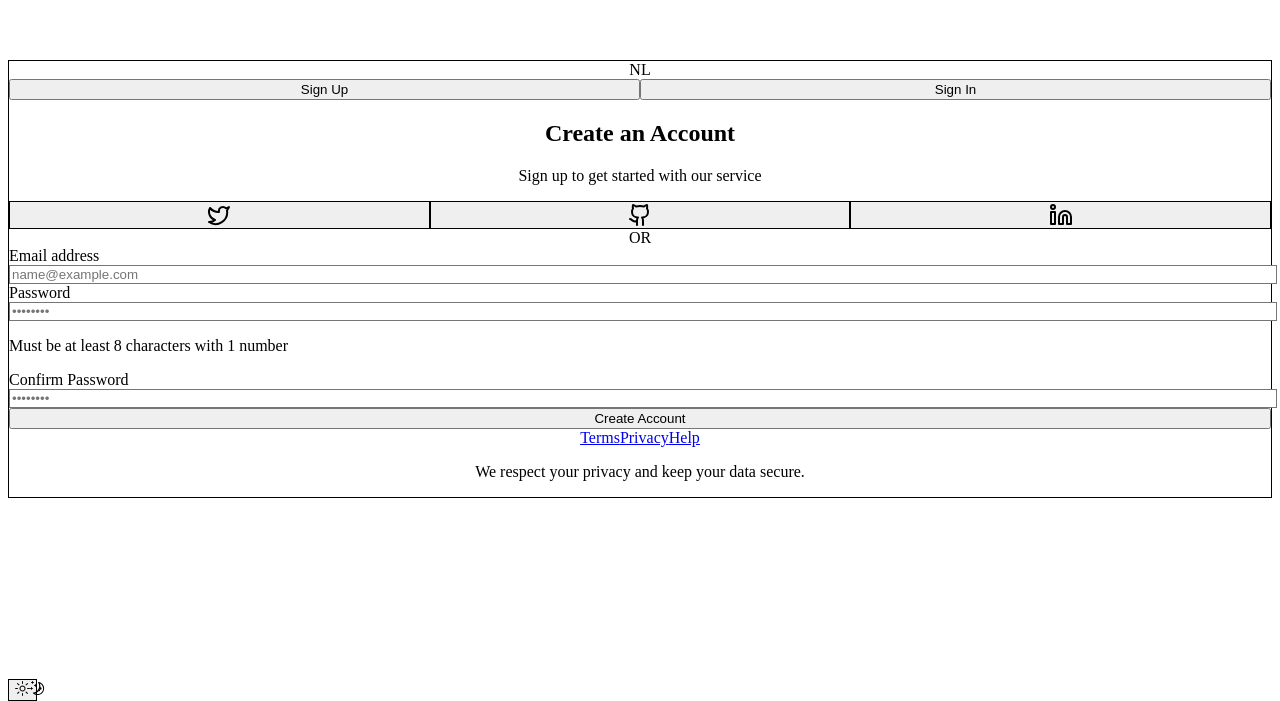
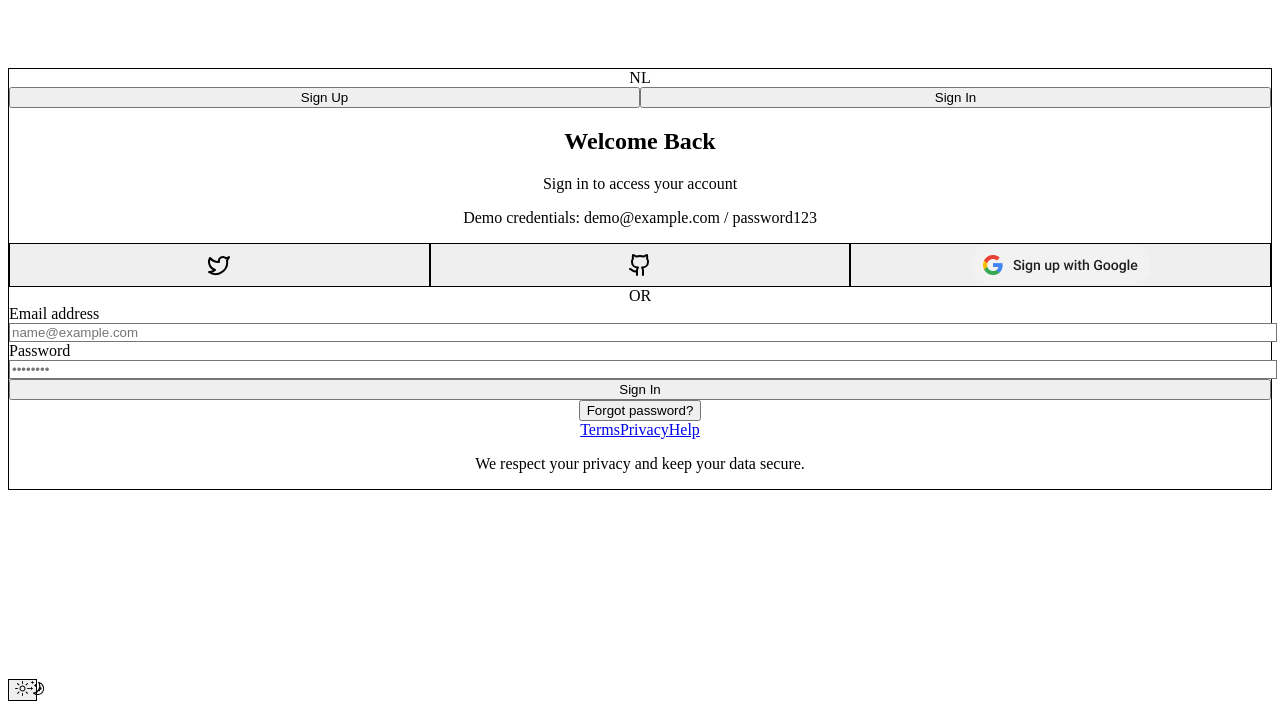
Before and after one commit to tanthuqb/Suzu_Hrm, a Next.js app in the folder apps/nextjs/: page /login in a window 1280 px wide. Shown: the part 129-830 px from the top of the page. Built offline with nearby package versions, Linux system fonts and the light colour scheme; no server answers; what @t3-oss/env-nextjs would draw is missing.

Commit message:
fix view

```diff
--- a/apps/nextjs/src/app/(user)/login/_components/main-tab.tsx
+++ b/apps/nextjs/src/app/(user)/login/_components/main-tab.tsx
@@ -16,10 +16,12 @@ const MainTabs = ({
   setCurrentTab,
   setCurrentView,
   resetForm,
+  AuthView,
 }: MainTabsProps) => {
   return (
     <Tabs
-      defaultValue="signup"
+      defaultValue={AuthView}
+      value={AuthView}
       className="w-full"
       onValueChange={(value) => {
         setCurrentTab(value as "signup" | "signin");
--- a/apps/nextjs/src/app/(user)/login/_components/sign-in-form.tsx
+++ b/apps/nextjs/src/app/(user)/login/_components/sign-in-form.tsx
@@ -11,21 +11,25 @@ import type { AuthView } from "../page";
 
 interface SignInFormProps {
   handleSignIn: React.FormEventHandler<HTMLFormElement>;
+  handleGoogleLogin?: () => void;
   email: string;
   setEmail: (value: string) => void;
   password: string;
   setPassword: (value: string) => void;
   isSubmitting: boolean;
+  isGoogleLoading?: boolean;
   setCurrentView: Dispatch<SetStateAction<AuthView>>;
 }
 
 const SignInForm = ({
   handleSignIn,
+  handleGoogleLogin,
   email,
   setEmail,
   password,
   setPassword,
   isSubmitting,
+  isGoogleLoading,
   setCurrentView,
 }: SignInFormProps) => {
   return (
@@ -52,9 +56,21 @@ const SignInForm = ({
             variant="outline"
             type="button"
             className="flex items-center gap-2"
+            onClick={handleGoogleLogin}
+            disabled={isGoogleLoading}
           >
-            <LinkedinIcon className="h-4 w-4" />
-            <span className="sr-only sm:not-sr-only sm:text-xs">LinkedIn</span>
+            {isGoogleLoading ? (
+              "Loading..."
+            ) : (
+              <>
+                <img
+                  src="/signin-assets/Web (mobile + desktop)/png@1x/neutral/web_neutral_rd_SU@1x.png"
+                  alt="Google"
+                  className="h-4 w-4"
+                />
+                <span className="sr-only sm:not-sr-only sm:text-xs">Google</span>
+              </>
+            )}
           </Button>
         </div>
 
--- a/apps/nextjs/src/app/(user)/login/_components/sign-up-form.tsx
+++ b/apps/nextjs/src/app/(user)/login/_components/sign-up-form.tsx
@@ -8,6 +8,7 @@ import { Separator } from "@acme/ui/separator";
 
 interface SignUpFormProps {
   handleSignUp: React.FormEventHandler<HTMLFormElement>;
+  handleGoogleLogin?: () => void;
   email: string;
   setEmail: (value: string) => void;
   password: string;
@@ -15,10 +16,12 @@ interface SignUpFormProps {
   confirmPassword: string;
   setConfirmPassword: (value: string) => void;
   isSubmitting: boolean;
+  isGoogleLoading?: boolean;
 }
 
 const SignUpForm = ({
   handleSignUp,
+  handleGoogleLogin,
   email,
   setEmail,
   password,
@@ -26,6 +29,7 @@ const SignUpForm = ({
   confirmPassword,
   setConfirmPassword,
   isSubmitting,
+  isGoogleLoading,
 }: SignUpFormProps) => {
   return (
     <form onSubmit={handleSignUp} className="space-y-6">
@@ -51,9 +55,21 @@ const SignUpForm = ({
             variant="outline"
             type="button"
             className="flex items-center gap-2"
+            onClick={handleGoogleLogin}
+            disabled={isGoogleLoading}
           >
-            <LinkedinIcon className="h-4 w-4" />
-            <span className="sr-only sm:not-sr-only sm:text-xs">LinkedIn</span>
+            {isGoogleLoading ? (
+              "Loading..."
+            ) : (
+              <>
+                <img
+                  src="/signin-assets/Web (mobile + desktop)/png@1x/neutral/web_neutral_rd_SU@1x.png"
+                  alt="Google"
+                  className="h-4 w-4"
+                />
+                <span className="sr-only sm:not-sr-only sm:text-xs">Google</span>
+              </>
+            )}
           </Button>
         </div>
 
--- a/apps/nextjs/src/app/(user)/login/page.tsx
+++ b/apps/nextjs/src/app/(user)/login/page.tsx
@@ -6,10 +6,8 @@ import Image from "next/image";
 import Link from "next/link";
 import {
   AlertCircle,
-  ArrowLeft,
   CheckCircle,
   GithubIcon,
-  LinkedinIcon,
   TwitterIcon,
 } from "lucide-react";
 
@@ -48,8 +46,9 @@ export default function Page() {
   const [confirmationCode, setConfirmationCode] = useState("");
   const [isSubmitting, setIsSubmitting] = useState(false);
   const [isSuccess, setIsSuccess] = useState(false);
-  const [currentTab, setCurrentTab] = useState<"signup" | "signin">("signup");
-  const [currentView, setCurrentView] = useState<AuthView>("signup");
+  // Use 'signin' as the default tab for a better first-time user experience
+  const [currentTab, setCurrentTab] = useState<"signup" | "signin">("signin");
+  const [currentView, setCurrentView] = useState<AuthView>("signin");
   const [error, setError] = useState<string | null>(null);
   const [successMessage, setSuccessMessage] = useState<string | null>(null);
   const [isPending, startTransition] = useTransition();
@@ -259,7 +258,7 @@ export default function Page() {
 
   const renderCurrentView = () => {
     if (isSuccess) {
-      <Success currentTab={currentTab} resetForm={resetForm} />;
+      return <Success currentTab={currentTab} resetForm={resetForm} />;
     }
 
     switch (currentView) {
@@ -274,6 +273,7 @@ export default function Page() {
             />
             <SignUpForm
               handleSignUp={handleSignUp}
+              handleGoogleLogin={handleGoogleLogin}
               email={email}
               setEmail={setEmail}
               password={password}
@@ -281,6 +281,7 @@ export default function Page() {
               confirmPassword={confirmPassword}
               setConfirmPassword={setConfirmPassword}
               isSubmitting={isSubmitting}
+              isGoogleLoading={isPending}
             />
           </>
         );
@@ -295,11 +296,13 @@ export default function Page() {
             />
             <SignInForm
               handleSignIn={handleSignIn}
+              handleGoogleLogin={handleGoogleLogin}
               email={email}
               setEmail={setEmail}
               password={password}
               setPassword={setPassword}
               isSubmitting={isSubmitting}
+              isGoogleLoading={isPending}
               setCurrentView={setCurrentView}
             />
           </>
```
